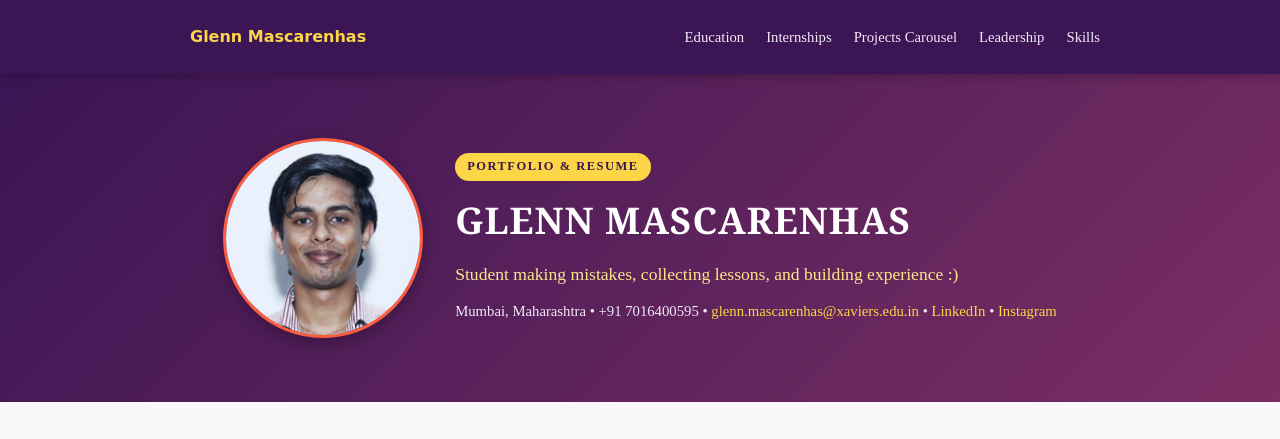
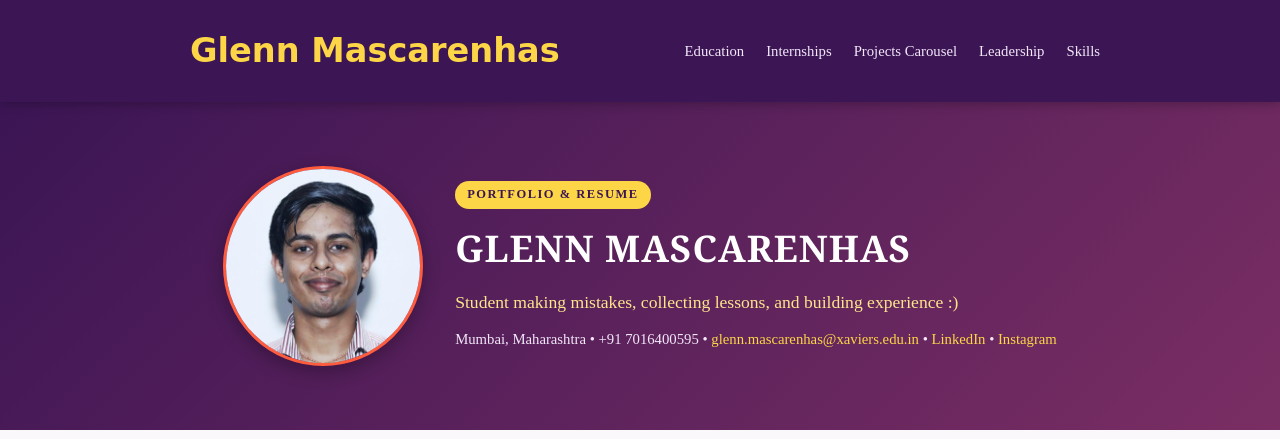
Before and after one commit to Glenn17-hub/Glenn-Resume-Website, a plain HTML site: page index.html in a window 1280 px wide. Shown: the top 439 px of the page. Drawn offline with Linux system fonts and the light colour scheme.

Commit message:
Adjust font size in stylecss2.css

```diff
--- a/stylecss2.css
+++ b/stylecss2.css
@@ -117,7 +117,7 @@ footer {
   background-color: #3B1554; /* Deep Purple badge */
   font-family: 'Lobster', cursive;
   font-weight: 700;
-  font-size: 5 rem;
+  font-size: 2.1rem;
   text-decoration: none;
   padding: 10px 10px;
   border-radius: 6px;
```
